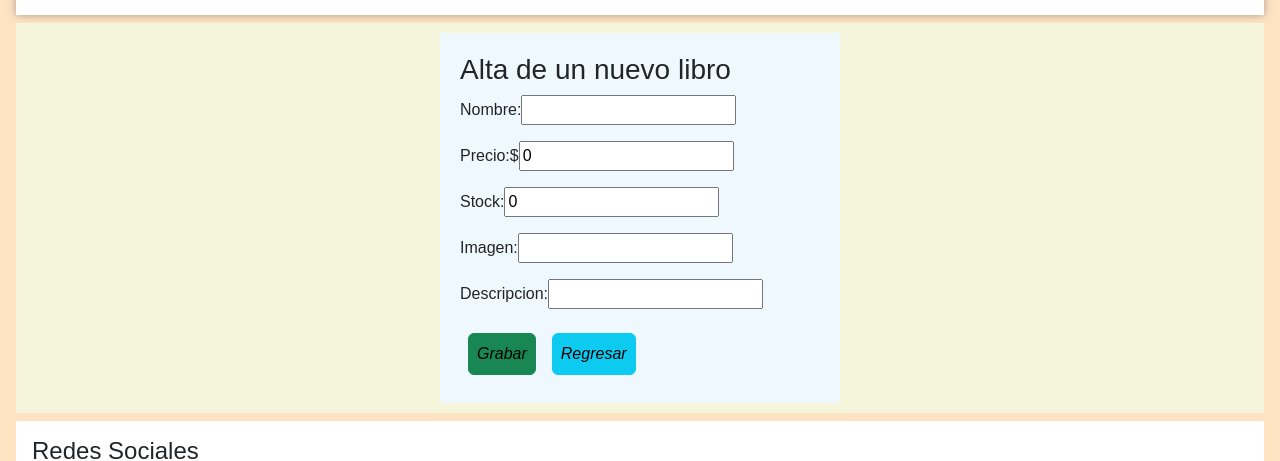
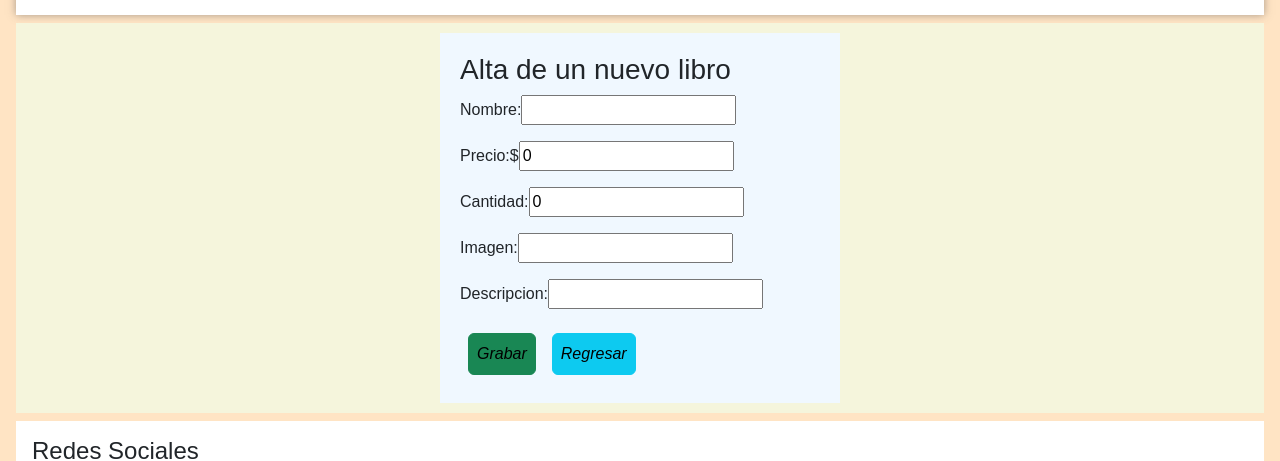
Before and after one commit to ceagabe/TPProyectoFinal, a plain HTML site: page producto_nuevo.html in a window 1280 px wide. Shown: the part 327-788 px from the top of the page. Drawn offline with nearby package versions, Linux system fonts and the light colour scheme; no server answers.

Commit message:
quinta  modificacion - cantidad

```diff
--- a/producto_nuevo.html
+++ b/producto_nuevo.html
@@ -30,7 +30,7 @@
           <input type="number" name="precio" id="precio" v-model="precio">
         </div>
         <div class="mb-3">
-          <label for="stock">Stock:</label>
+          <label for="stock">Cantidad:</label>
           <input type="number" name="stock" id="stock" v-model="stock">
         </div>
         <div class="mb-3">
```
Also changed, not shown: producto_update.html (+1 -1 lines), productos.html (+1 -1 lines).
